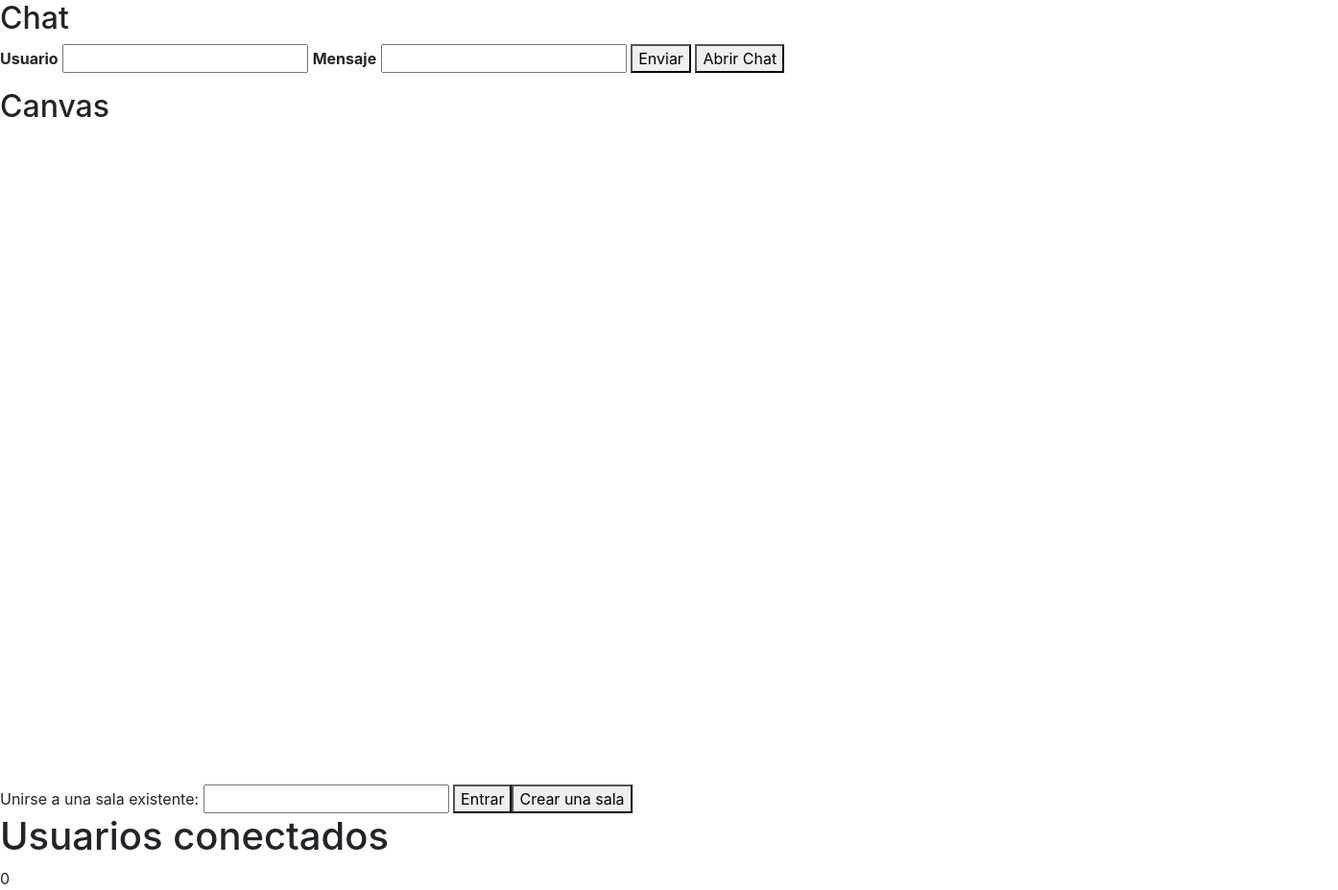
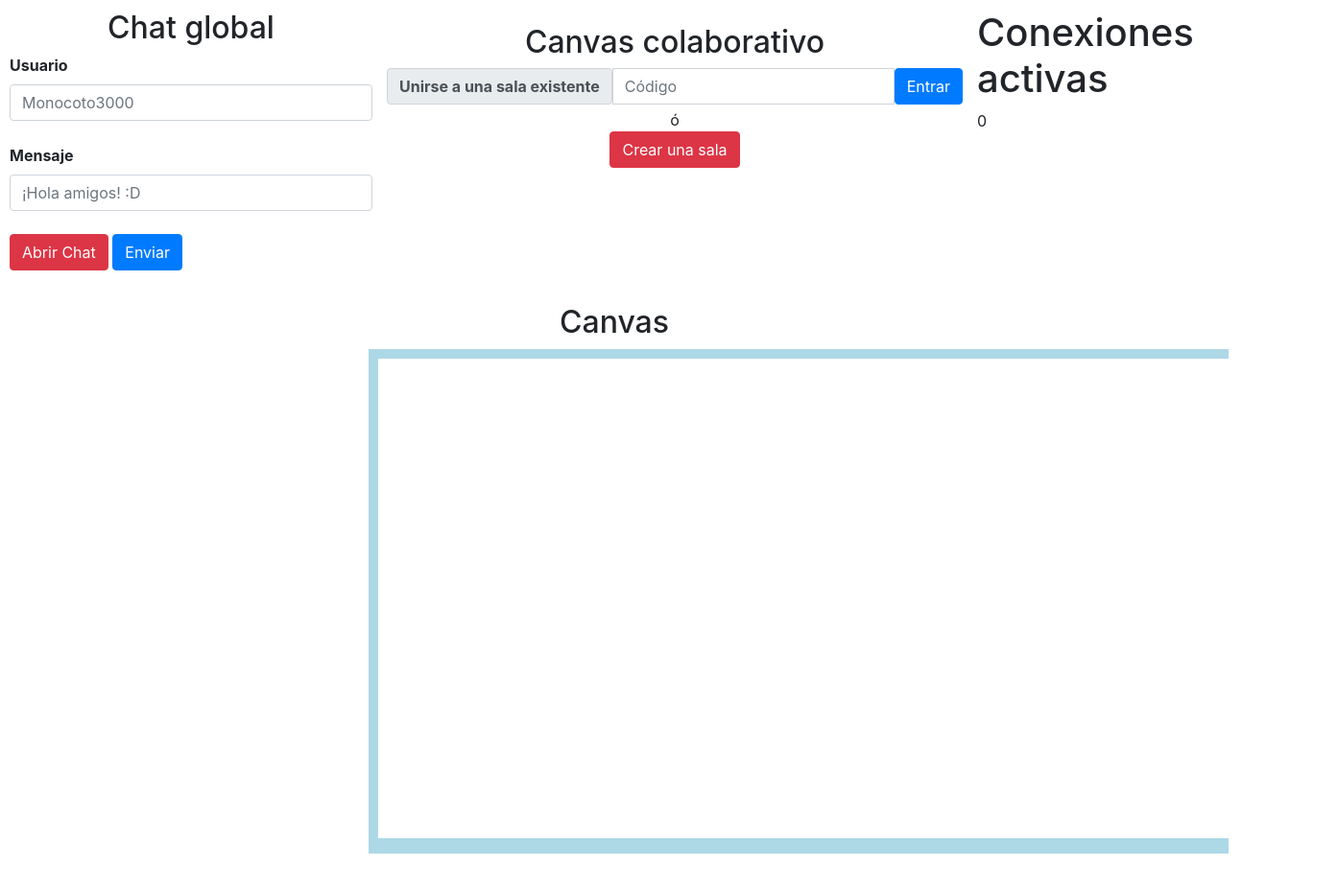
Before and after one commit to monocoto3000/223238, a website: page client/index.html in a window 1280 px wide. Shown: the whole page at 96% size, 1394 px wide, since content can reach past the window. After the commit the page ends 890 px from the top, so only its background shows below. Drawn offline with nearby package versions, Linux system fonts and the light colour scheme; no server answers.

Commit message:
Long, short pulling terminado, rooms terminados

```diff
--- a/client/canvas.js
+++ b/client/canvas.js
@@ -1,11 +1,24 @@
 let canvas = document.getElementById("canvas")
+let roomcode = document.getElementById("roomcode")
 
-canvas.width = 600
-canvas.height = 700
+canvas.width = 1000
+canvas.height = 500
 
 var io = io.connect('http://localhost:3000');
 
 let ctx = canvas.getContext("2d")
+
+let roomId;
+function unirseSala() {
+    roomId = document.getElementById("salaid").value;
+    io.emit("joinRoom", roomId);
+}
+function crearSala() {
+    roomId = Math.random().toString(36).substring(7);
+    console.log(roomId) // Genera un ID de sala aleatorio
+    roomcode.textContent= `El código de su sala es: ${roomId}`
+    io.emit("joinRoom", roomId);
+}
 
 let y;
 let x;
@@ -24,7 +37,7 @@ canvas.addEventListener('mousedown', (e) => {
     x = coords.x;
     y = coords.y;
     ctx.moveTo(x, y);
-    io.emit('down', {x,y})
+    io.emit('down', { x, y, roomId })
     mouseDown = true;
 });
 
@@ -37,15 +50,15 @@ io.on('ondraw', ({ x, y }) => {
     ctx.stroke();
 })
 
-io.on('ondown', ({x,y}) => {
-    ctx.moveTo(x,y)
+io.on('ondown', ({ x, y }) => {
+    ctx.moveTo(x, y)
 })
 
 canvas.addEventListener('mousemove', (e) => {
     if (!mouseDown) return;
 
     if (mouseDown) {
-        io.emit('draw', { x, y })
+        io.emit('draw', { x, y, roomId })
         ctx.lineTo(x, y);
         ctx.stroke();
     }
--- a/client/chat.js
+++ b/client/chat.js
@@ -1,11 +1,22 @@
 const mensajesUL = document.getElementById("mensajes");
 let ultimoMensaje = 0;
+
+
+function randomColorGenerator() {
+    const letters = "0123456789ABCDEF";
+    let color = "#";
+    for (let i = 0; i < 6; i++) {
+        color += letters[Math.floor(Math.random() * 16)];
+    }
+    return color;
+}
+
 function imprimirMensajes(mensajes) {
     console.log('Mensajes recibidos:', mensajes);
-
-    for (mensaje of mensajes) {
+    for (const mensaje of mensajes) {
         const li = document.createElement("li");
-        li.innerText = `${mensaje.id} -  ${mensaje.user}  ${mensaje.asunto} `;
+        const userColor = randomColorGenerator();
+        li.innerHTML = `<span style="color: ${userColor}; font-weight: bold;">${mensaje.user}:</span> <span style="font-weight: bold;">${mensaje.asunto}</span></span> <span style="text-align: right; color: gray">${mensaje.fecha}</span>`;
         mensajesUL.appendChild(li);
     }
 }
--- a/client/index.html
+++ b/client/index.html
@@ -11,20 +11,54 @@
 </head>
 
 <body>
-    <h2>Chat</h2>
-    <b>Usuario</b>
-    <input id="usuario"></input>
-    <b>Mensaje</b>
-    <input id="mensaje"></input>
-    <button onclick="postearMensajes()">Enviar</button>
-    <button onclick="getMensajes()">Abrir Chat</button>
-    <ul id="mensajes"></ul>
-    <h2>Canvas</h2>
-    Unirse a una sala existente: <input id="salaid"></input> <button onclick="unirseSala()">Entrar</button><button
-        onclick="crearSala()">Crear una sala</button>
-    <canvas id="canvas"></canvas>
-    <h1>Usuarios conectados</h1>
-    <span id="conexiones">0</span>
+    <div style="display: flex; padding: 10px;">
+        <div style="width: 30%;">
+            <h2 style="text-align: center;">Chat global</h2>
+            <b><label for="exampleFormControlInput1" class="form-label">Usuario</label></b>
+            <input type="text" class="form-control" id="usuario" placeholder="Monocoto3000"> <br>
+            <b><label for="exampleFormControlInput1" class="form-label">Mensaje</label></b>
+            <input type="text" class="form-control" id="mensaje" placeholder="¡Hola amigos! :D"><br>
+            <div style="margin-bottom: 25px;">
+                <button onclick="getMensajes()" type="button" class="btn btn-danger">Abrir Chat</button>
+                <button onclick="postearMensajes()" type="button" class="btn btn-primary">Enviar</button>
+            </div>
+        </div>
+        <div style="width: 50%; padding: 15px;">
+            <div class="mb-3">
+                <h2 style="text-align: center;">Canvas colaborativo</h2>
+                <div class="input-group">
+                    <span class="input-group-text" id="basic-addon3"><b>Unirse a una sala existente</b></span>
+                    <input type="text" class="form-control" id="salaid" aria-describedby="basic-addon3 basic-addon4"
+                        placeholder="Código">
+                    <button onclick="unirseSala()" class="btn btn-primary">Entrar</button>
+                </div>
+                <div class="form-text" id="basic-addon4" style="text-align: center;">
+                    ó <br>
+                    <button onclick="crearSala()" class="btn btn-danger">Crear una sala</button>
+                </div>
+                <div class="form-text" id="basic-addon4" style="text-align: center;">
+                    <span id="roomcode" style="font-weight: bold;"></span>
+                </div>
+            </div>
+        </div>
+        <div style="width: 20%;">
+            <h1>Conexiones activas</h1>
+            <span id="conexiones">0</span>
+        </div>
+    </div>
+
+    <h2 style="text-align: center;">Canvas</h2>
+    <div style="display: flex;">
+        <div style="width: 30%;">
+            <ul id="mensajes"></ul>
+        </div>
+        <div style="width: 70%; background-color: lightblue;">
+            <div style="text-align: center; padding: 10px;">
+                <canvas id="canvas" style="background-color: white;"></canvas>
+            </div>
+        </div>
+    </div>
+
     <!-- Pizarron -->
     <script src="./canvas.js" />
     </script>
@@ -45,9 +79,7 @@
                     setTimeout(updateConnectionCount, 1000);
                 });
         }
-
         updateConnectionCount();
-
     </script>
 </body>
 
--- a/package.json
+++ b/package.json
@@ -12,5 +12,6 @@
   "dependencies": {
     "socket.io": "^4.7.4",
     "uniqid": "^5.4.0"
-  }
+  },
+  "devDependencies": {}
 }
```
Also changed, not shown: server/index.js (+36 -19 lines), 1 other file.
